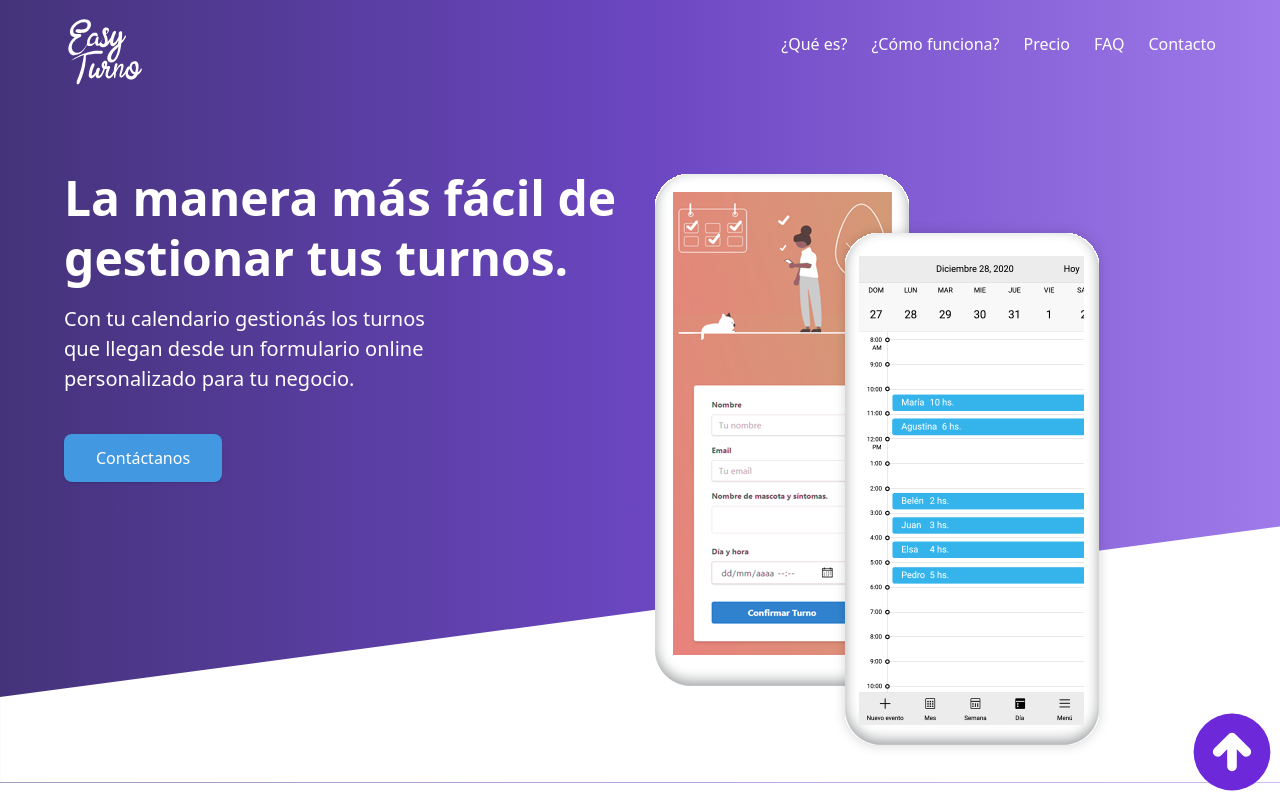
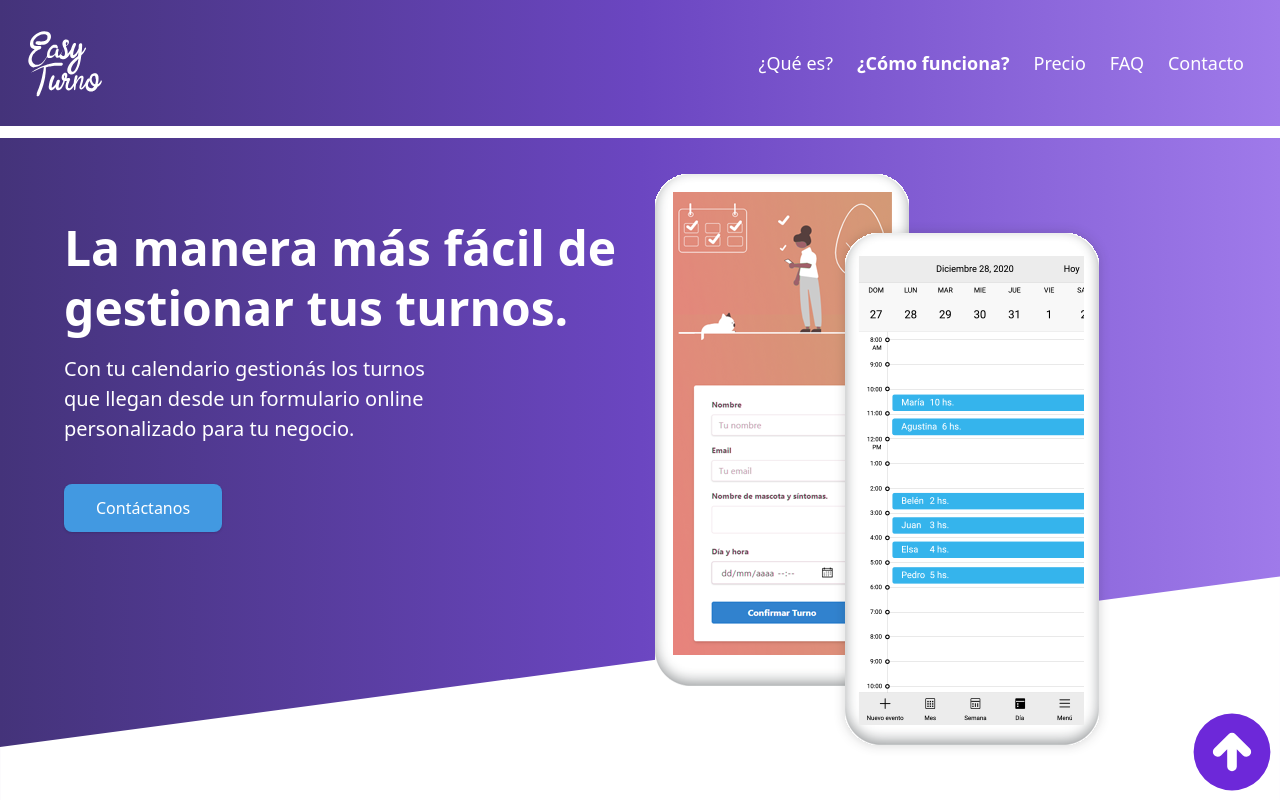
Before and after one commit to axd18/easyturnoweb, a React (Create React App) app: page / in a window 1280 px wide. Shown: the top 800 px of the page. Built offline with nearby package versions, Linux system fonts and the light colour scheme.

Commit message:
responsive en el navbar

```diff
--- a/public/index.html
+++ b/public/index.html
@@ -25,6 +25,7 @@
       Learn how to configure a non-root public URL by running `npm run build`.
     -->
     <link rel="stylesheet" href="https://unpkg.com/aos@next/dist/aos.css" />
+    <link rel="stylesheet" href="https://cdnjs.cloudflare.com/ajax/libs/font-awesome/5.15.2/css/all.min.css" integrity="sha512-HK5fgLBL+xu6dm/Ii3z4xhlSUyZgTT9tuc/hSrtw6uzJOvgRr2a9jyxxT1ely+B+xFAmJKVSTbpM/CuL7qxO8w==" crossorigin="anonymous" />
     <title>React App</title>
   </head>
   <body>
--- a/src/components/Main.js
+++ b/src/components/Main.js
@@ -4,7 +4,7 @@ import mobil from '../assets/img/mobil.png'
 
 const Main = () => {
     return (
-        <div className="bg-gradient-to-r from-purple-900 via-purple-700 to-purple-500 ">
+        <div className="bg-gradient-to-r from-purple-900 via-purple-700 to-purple-500">
               <div className="px-4 py-20 md:py-4 ">
                 <div className="md:max-w-6xl md:mx-auto ">
                   <div className="md:flex md:flex-wrap">
--- a/src/components/Navbar.js
+++ b/src/components/Navbar.js
@@ -3,33 +3,48 @@ import { Link } from 'react-scroll';
 import logo from '../assets/img/logo-easy-turno.svg';
 
 const Navbar = () => {
+
+  const [navbarOpen, setNavbarOpen] = React.useState(false);
+
   return (
 
-<div>
-    <div className="bg-gradient-to-r from-purple-900 via-purple-700 to-purple-500">
+      <nav className="relative flex flex-wrap items-center justify-between px-2 py-3 navbar-expand-lg bg-gradient-to-r from-purple-900 via-purple-700 to-purple-500 mb-3">
+        <div className="container px-4 mx-auto flex flex-wrap items-center justify-between">
+          <div className="w-full relative flex justify-between lg:w-auto lg:static lg:block lg:justify-start">
             <div
-        className="md:max-w-6xl md:mx-auto md:flex md:items-center md:justify-between"
+              className="inline-block mr-4 py-2 whitespace-no-wrap object-contain w-20 pt-4 cursor-pointer"
             >
-          <div className="object-contain w-20 pt-4">
               <img src={logo} alt="logo"/>
             </div>
+            <button
+              className="text-white cursor-pointer text-xl leading-none px-3 py-1 border border-solid border-transparent rounded bg-transparent  block lg:hidden outline-none focus:outline-none"
+              type="button"
+              onClick={() => setNavbarOpen(!navbarOpen)}
+            >
+              <i className="fas fa-bars"></i>
+            </button>
+          </div>
           <div
-            className="inline-block cursor-pointer md:hidden">
-            <div className="bg-gray-400 w-8 mb-2"></div>
-            <div className="bg-gray-400 w-8 mb-2"></div>
-            <div className="bg-gray-400 w-8"></div>
-          </div>
-          <div>
-          <div className="hidden md:block text-white">
+            className={
+              "lg:flex flex-grow items-center" +
+              (navbarOpen ? " flex" : " hidden")
+            }
+            id="example-navbar-danger"
+          >
+            <ul className="flex flex-col lg:flex-row list-none lg:ml-auto">
+              <li className="nav-item">
                 <Link
+                  className="px-3 py-2 flex items-center text-lg  font-medium leading-snug text-white hover:opacity-75 cursor-pointer"
                   activeClass="active"
                   to="section1"
                   spy={true}
                   smooth={true}
                   offset={-70}
                   duration={500}
-              className="inline-block py-1 md:py-4 mr-6 cursor-pointer"
-              >¿Qué es?</Link>
+                >¿Qué es?
+                </Link>
+              </li>
+              <li className="nav-item">
                 <Link
                   activeClass="active"
                   to="section2"
@@ -37,8 +52,11 @@ const Navbar = () => {
                   smooth={true}
                   offset={-70}
                   duration={500}
-              className="inline-block py-1 md:py-4 hover:text-gray-100 mr-6 cursor-pointer"
-              >¿Cómo funciona?</Link>
+                  className="px-3 py-2 flex items-center text-lg font-bold leading-snug text-white hover:opacity-75"
+                >¿Cómo funciona?
+                </Link>
+              </li>
+              <li className="nav-item">
                 <Link
                   activeClass="active"
                   to="section3"
@@ -46,8 +64,11 @@ const Navbar = () => {
                   smooth={true}
                   offset={-70}
                   duration={500}
-              className="inline-block py-1 md:py-4 hover:text-gray-100 mr-6 cursor-pointer"
-              >Precio</Link>
+                  className="px-3 py-2 flex items-center text-lg font-medium leading-snug text-white hover:opacity-75 cursor-pointer"
+                >Precio
+                </Link>
+              </li>
+              <li className="nav-item">
                 <Link
                   activeClass="active"
                   to="section4"
@@ -55,8 +76,11 @@ const Navbar = () => {
                   smooth={true}
                   offset={-70}
                   duration={500}
-              className="inline-block py-1 md:py-4 hover:text-gray-100 mr-6 cursor-pointer"
-              >FAQ</Link>
+                  className="px-3 py-2 flex items-center text-lg font-medium leading-snug text-white hover:opacity-75 cursor-pointer"
+                >FAQ
+                </Link>
+              </li>
+              <li className="nav-item">
                 <Link
                   activeClass="active"
                   to="section5"
@@ -64,14 +88,14 @@ const Navbar = () => {
                   smooth={true}
                   offset={-70}
                   duration={500}
-              className="inline-block py-1 md:py-4 hover:text-gray-100 cursor-pointer"
-              >Contacto</Link>
+                  className="px-3 py-2 flex items-center text-lg font-medium leading-snug text-white hover:opacity-75 cursor-pointer"
+                >Contacto
+                </Link>
+              </li>
+            </ul>
           </div>
         </div>
-      </div>
-    </div>
-
-</div>
+      </nav>
      );
 }
 
```
Also changed, not shown: src/components/TemplateNavBar.js (added, +40 -0 lines), 1 other file (tests, documents, lock files or other folders). Lines whose indentation alone changed are shown as unchanged.
